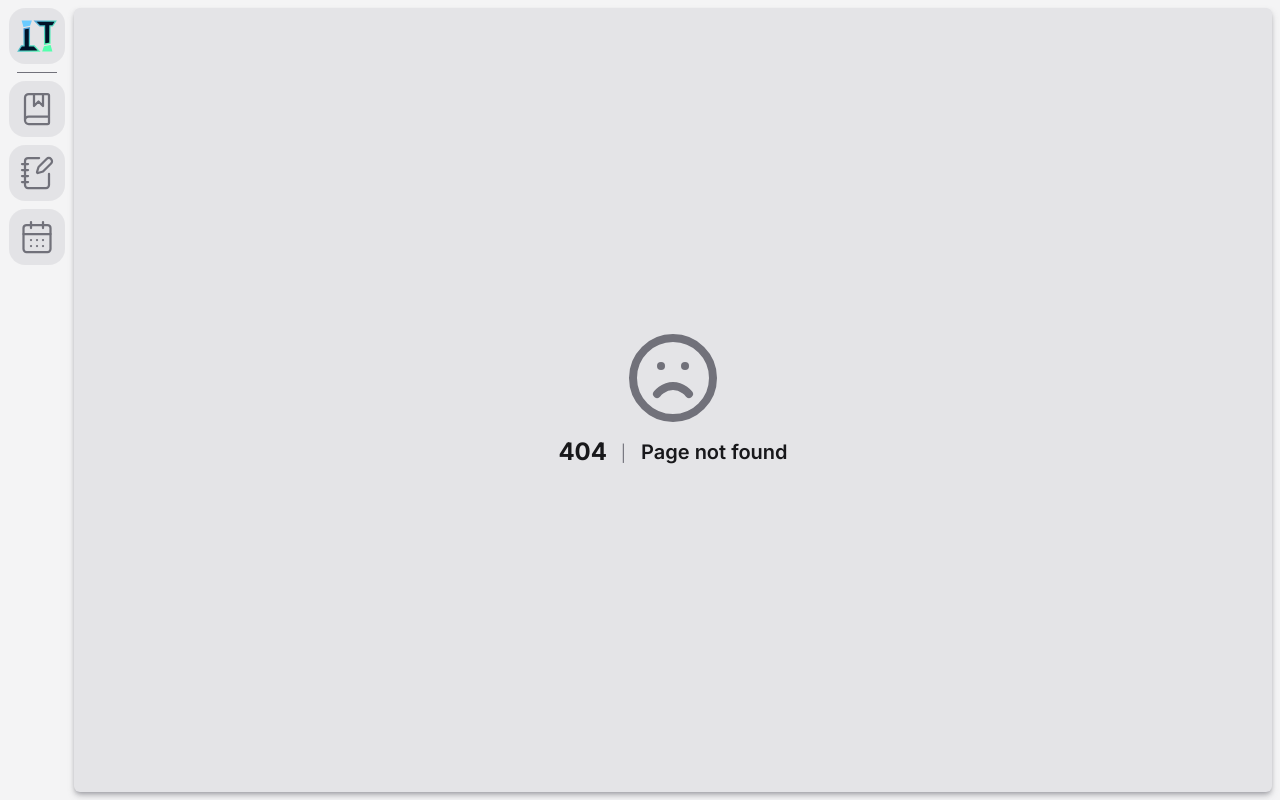
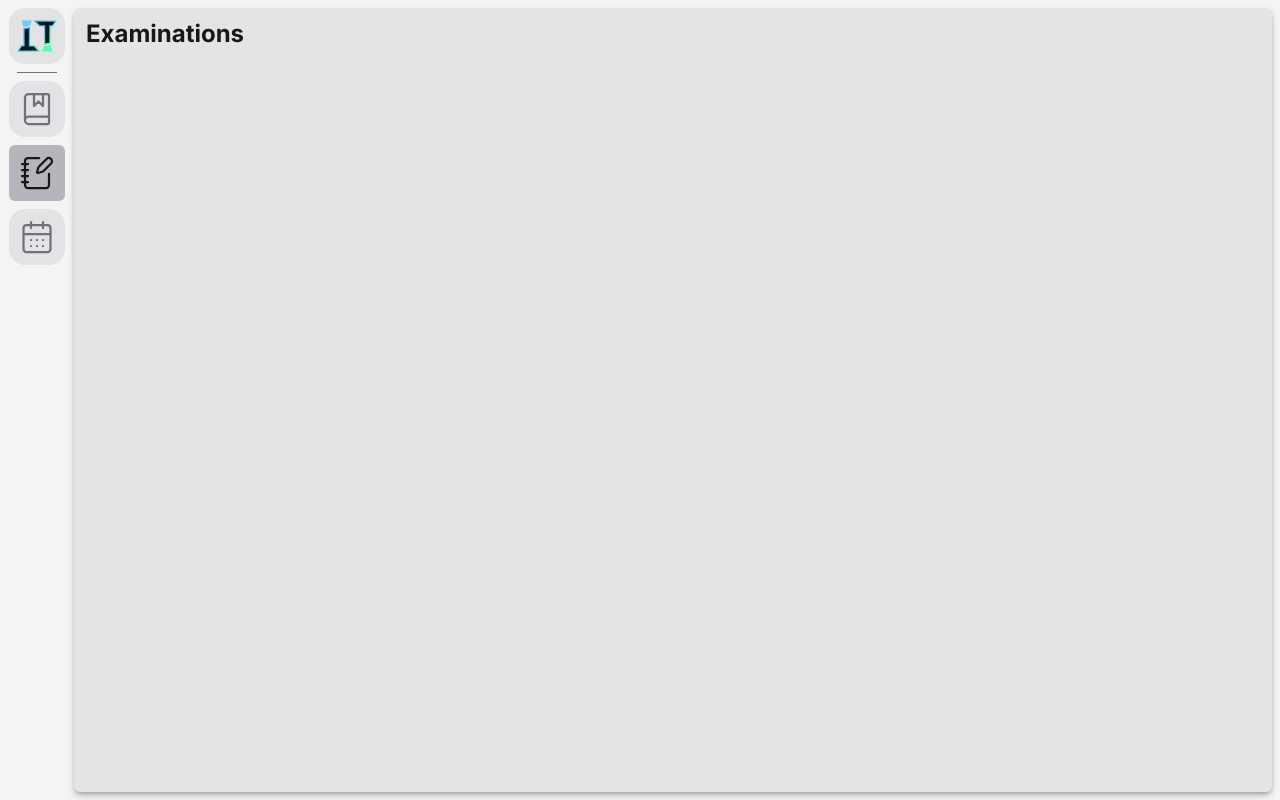
Before and after one commit to Endy3032/Scholendo, a Next.js app: page /examinations in a window 1280 px wide. Before the commit this address had no page. Built offline with nearby package versions, Linux system fonts and the light colour scheme.

Commit message:
base function pages

```diff
--- /dev/null
+++ b/src/app/(app)/assignments/page.tsx
@@ -0,0 +1,7 @@
+export default function Page() {
+	return (
+		<div>
+			<h1>Assignments</h1>
+		</div>
+	)
+}
--- /dev/null
+++ b/src/app/(app)/examinations/page.tsx
@@ -0,0 +1,7 @@
+export default function Page() {
+	return (
+		<div>
+			<h1>Examinations</h1>
+		</div>
+	)
+}
--- /dev/null
+++ b/src/app/(app)/timetable/page.tsx
@@ -0,0 +1,7 @@
+export default function Page() {
+	return (
+		<div>
+			<h1>Timetable</h1>
+		</div>
+	)
+}
--- a/src/components/common/sidebar.tsx
+++ b/src/components/common/sidebar.tsx
@@ -59,7 +59,7 @@ export const Sidebar = () => (
 				<Tab text="Dashboard" Icon={Logo} href="/" />
 				<hr className="mx-2 hidden border-gray-500 sm:block" />
 				<Tab text="Assignments" Icon={BookMarked} href="/assignments" />
-				<Tab text="Examinations" Icon={NotebookPen} href="/exams" />
+				<Tab text="Examinations" Icon={NotebookPen} href="/examinations" />
 				<Tab text="Timetable" Icon={CalendarDays} href="/timetable" />
 			</div>
 		</div>
```
